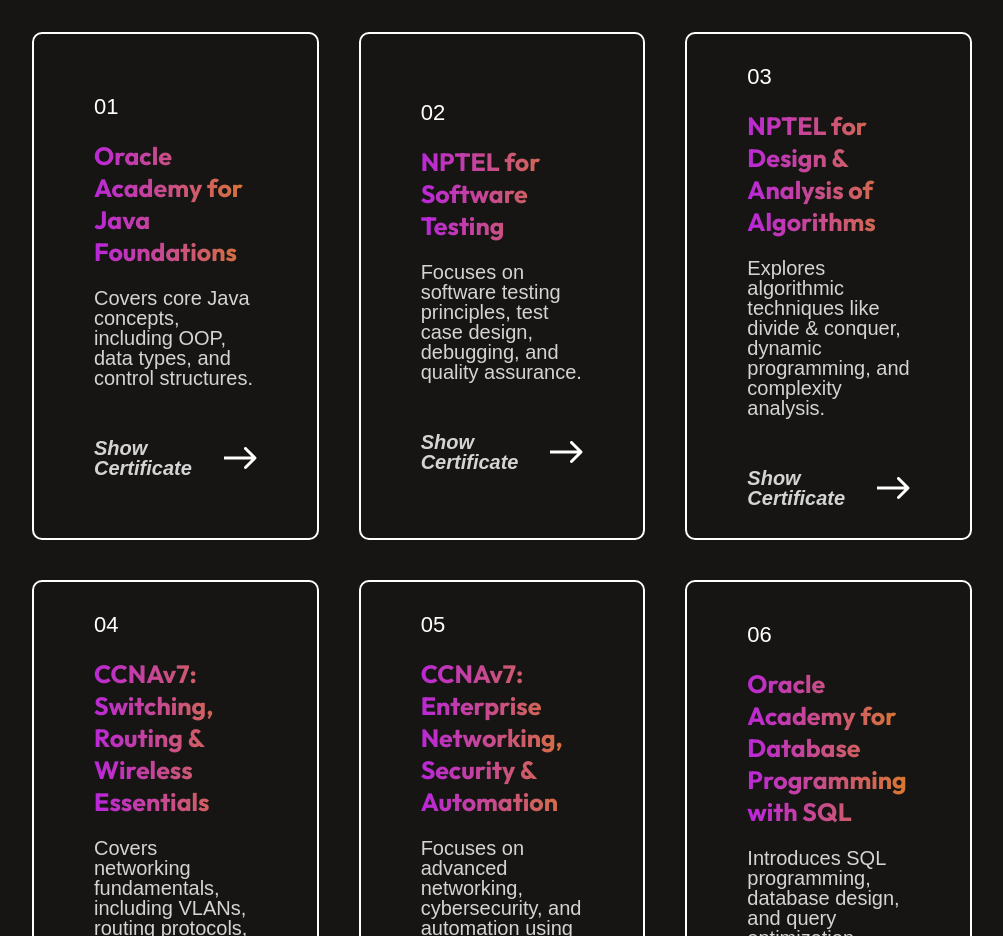
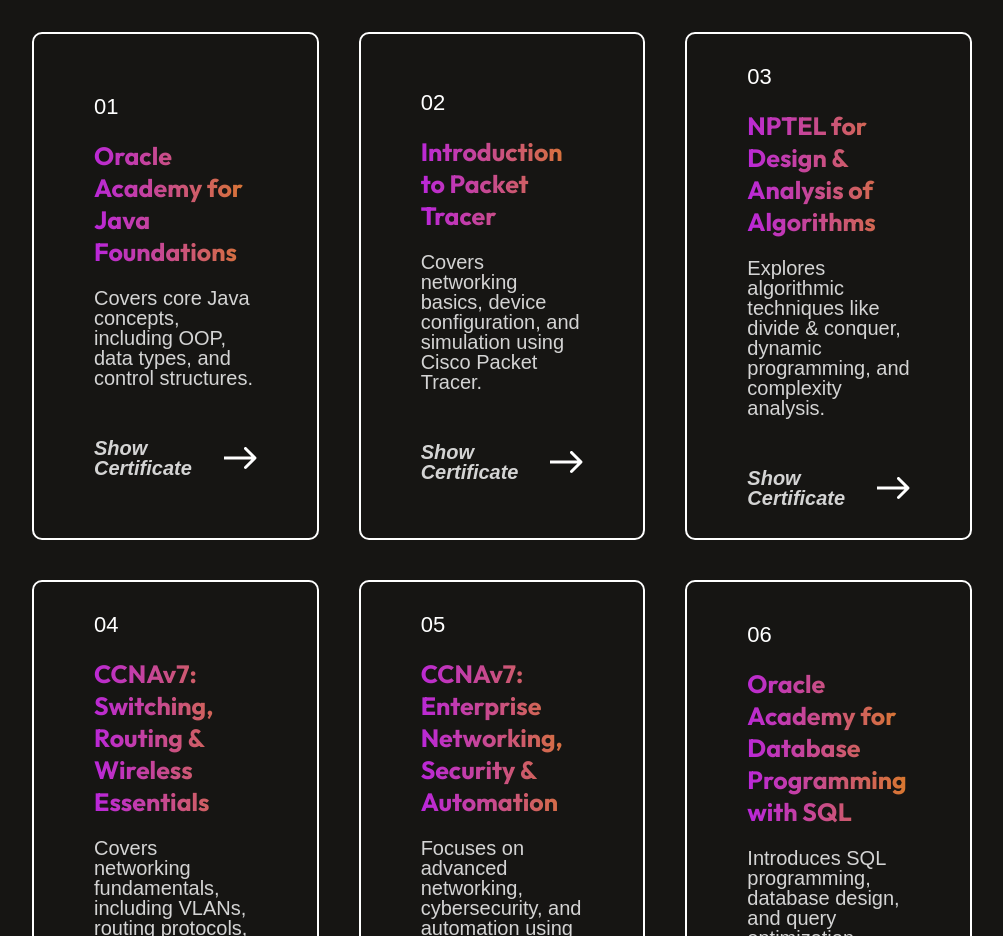
Before and after one commit to Harshit-Rastogi-01/Harshit-Portfolio, a React (Vite) app in the folder Portfolio/: page / in a window 1280 px wide. Shown: the part 2380-3316 px from the top of the page, without its empty margins (138-1141 px from the left). Built offline with nearby package versions, Linux system fonts and the light colour scheme.

Commit message:
added cisco paket tracer certificate

```diff
--- a/Portfolio/src/assets/certifications_data.js
+++ b/Portfolio/src/assets/certifications_data.js
@@ -7,9 +7,9 @@
     },
     {
         c_no: "02",
-        c_name: "NPTEL for Software Testing",
-        c_desc: "Focuses on software testing principles, test case design, debugging, and quality assurance.",
-        c_pdf : "/certifications/oracle_1.pdf"
+        c_name: "Introduction to Packet Tracer",
+        c_desc: "Covers networking basics, device configuration, and simulation using Cisco Packet Tracer.",
+        c_pdf : "/certifications/Cisco_Packet_tracer.pdf"
     },
     {
         c_no: "03",
```
Also changed, not shown: 1 other file (tests, documents, lock files or other folders).
